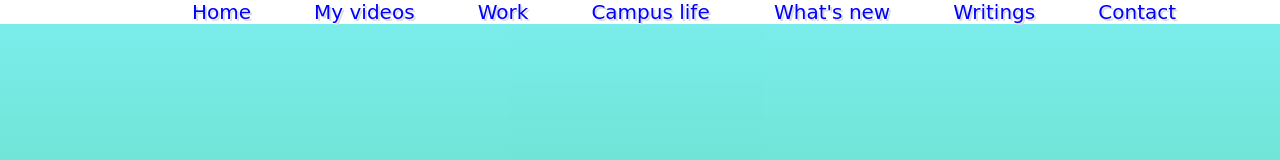
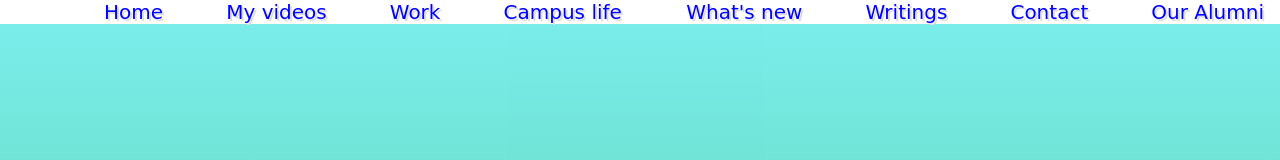
Before and after one commit to OjasMalani/School, a plain HTML site: page index.html in a window 1280 px wide. Shown: the top 160 px of the page. Drawn offline with Linux system fonts and the light colour scheme; a web font is replaced by a local one.

Commit message:
Add files via upload

```diff
--- a/index.html
+++ b/index.html
@@ -16,6 +16,7 @@
          <li class="link"><a href="#whatsnew"> What's new</a></li>
         <li class="link"><a href="#writing"> Writings</a></li>
         <li class="link"><a href="#contact"> Contact</a></li>
+         <li class="link"><a href="#alumni"> Our Alumni</a></li>
     </ul>
         </center>
 	<section id="welcome" class="parallax-container">
```
Also changed, not shown: ab.jpg (added).
